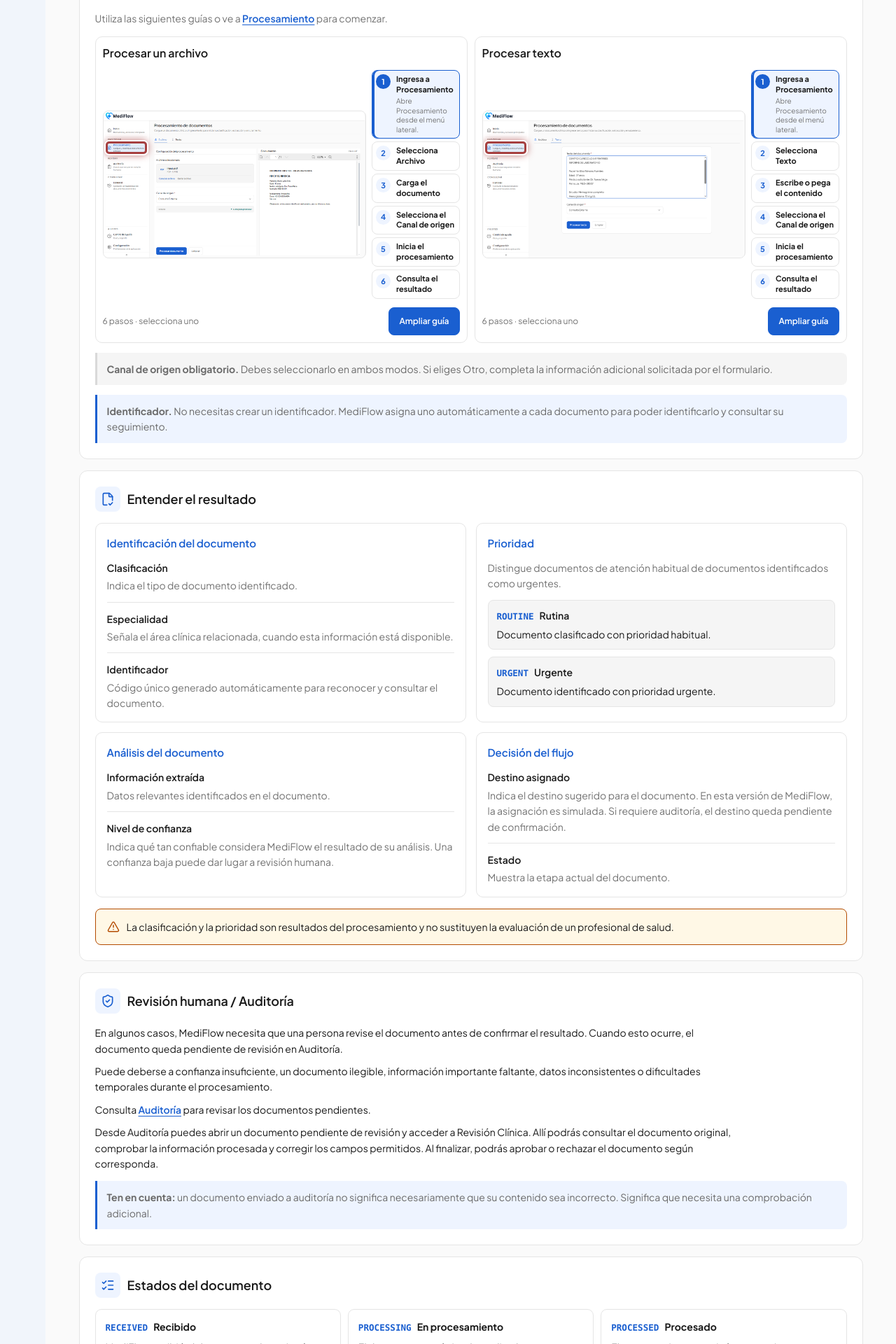
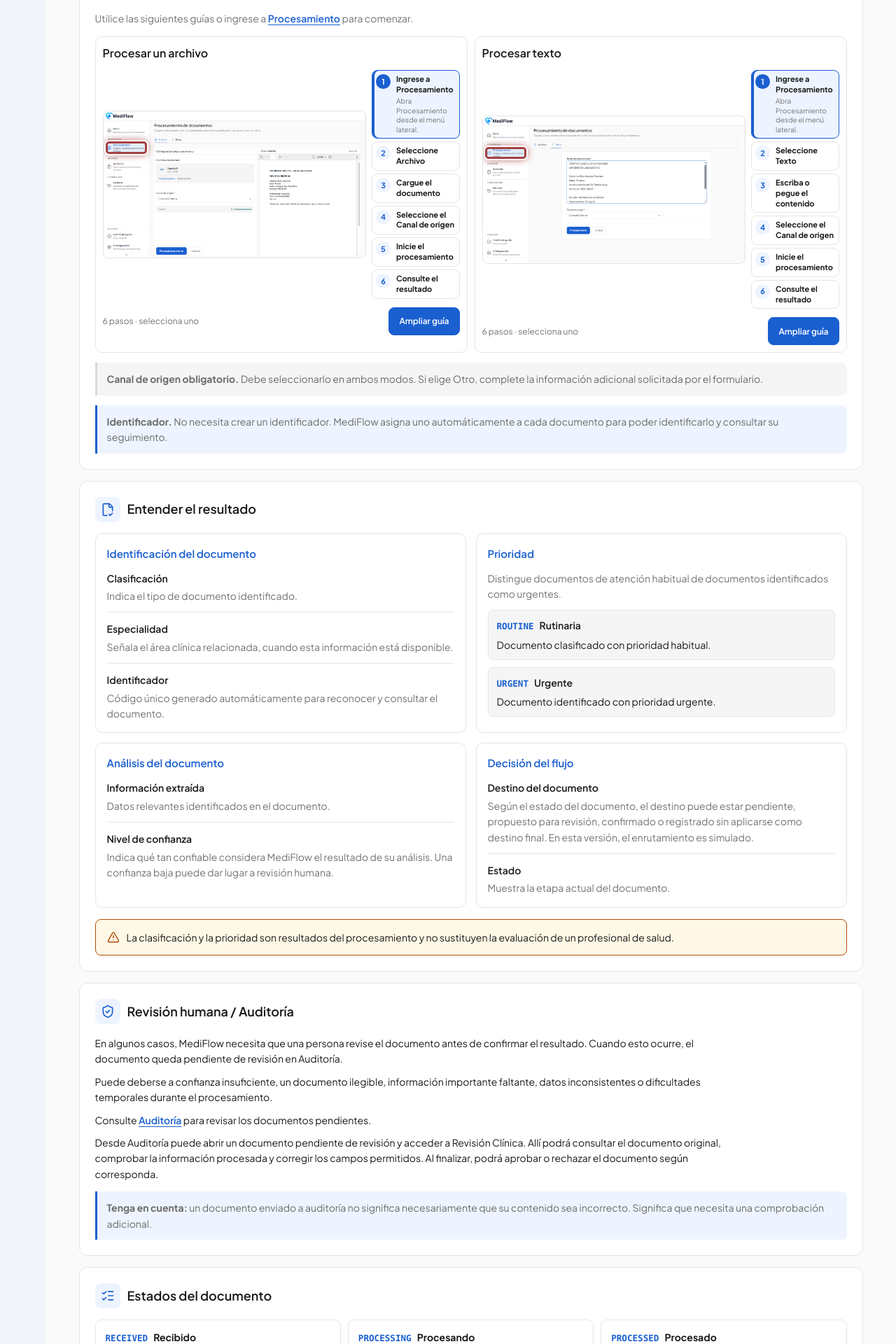
Before and after one commit to No-Country-simulation/G10-MediFlow-Team11, a React (Vite) app in the folder frontend/: page /help in a window 1280 px wide. Shown: the part 820-2740 px from the top of the page at 70% size. Built offline with nearby package versions, Linux system fonts and the light colour scheme; no server answers.

Commit message:
fix(help): correct guide highlights and align help content (#76)

```diff
--- a/frontend/src/pages/HelpGuide.tsx
+++ b/frontend/src/pages/HelpGuide.tsx
@@ -27,8 +27,8 @@ type GuideDefinition = {
 };
 
 const RESULT_STEP: GuideStep = {
-  title: "Consulta el resultado",
-  description: "Al finalizar el procesamiento, MediFlow te llevará automáticamente a «Resultado».",
+  title: "Consulte el resultado",
+  description: "Al finalizar el procesamiento, MediFlow lo llevará automáticamente a «Resultado».",
   highlight: null,
 };
 
@@ -39,11 +39,11 @@ const GUIDE_DEFINITIONS: Record<GuideMode, GuideDefinition> = {
     image: fileProcedureImage,
     imageAlt: "Pantalla de Procesamiento de MediFlow en la modalidad Archivo, con un documento seleccionado y su vista previa.",
     steps: [
-      { title: "Ingresa a Procesamiento", description: "Abre Procesamiento desde el menú lateral.", highlight: [12, 159, 216, 64] },
-      { title: "Selecciona Archivo", description: "Elige la modalidad Archivo.", highlight: [264, 132, 70, 36] },
-      { title: "Carga el documento", description: "Selecciona un archivo PDF, JPG o PNG.", highlight: [274, 275, 514, 102] },
-      { title: "Selecciona el Canal de origen", description: "Selecciona el canal correspondiente.", highlight: [274, 419, 514, 60] },
-      { title: "Inicia el procesamiento", description: "Pulsa Procesar documento.", highlight: [274, 713, 162, 42] },
+      { title: "Ingrese a Procesamiento", description: "Abra Procesamiento desde el menú lateral.", highlight: [12, 159, 216, 64] },
+      { title: "Seleccione Archivo", description: "Elija la modalidad Archivo.", highlight: [264, 132, 70, 36] },
+      { title: "Cargue el documento", description: "Seleccione un archivo PDF, JPG o PNG.", highlight: [274, 275, 514, 102] },
+      { title: "Seleccione el Canal de origen", description: "Seleccione el canal correspondiente.", highlight: [274, 419, 514, 60] },
+      { title: "Inicie el procesamiento", description: "Pulse Procesar documento.", highlight: [274, 713, 162, 42] },
       RESULT_STEP,
     ],
   },
@@ -53,11 +53,11 @@ const GUIDE_DEFINITIONS: Record<GuideMode, GuideDefinition> = {
     image: textProcedureImage,
     imageAlt: "Pantalla de Procesamiento de MediFlow en la modalidad Texto, con contenido clínico y Canal de origen.",
     steps: [
-      { title: "Ingresa a Procesamiento", description: "Abre Procesamiento desde el menú lateral.", highlight: [13, 159, 216, 64] },
-      { title: "Selecciona Texto", description: "Elige la modalidad Texto.", highlight: [354, 132, 57, 36] },
-      { title: "Escribe o pega el contenido", description: "Introduce el texto clínico en el campo correspondiente.", highlight: [437, 230, 735, 227] },
-      { title: "Selecciona el Canal de origen", description: "Selecciona el canal correspondiente.", highlight: [437, 483, 506, 56] },
-      { title: "Inicia el procesamiento", description: "Pulsa Procesar texto.", highlight: [437, 576, 124, 40] },
+      { title: "Ingrese a Procesamiento", description: "Abra Procesamiento desde el menú lateral.", highlight: [13, 159, 216, 64] },
+      { title: "Seleccione Texto", description: "Elija la modalidad Texto.", highlight: [354, 132, 57, 36] },
+      { title: "Escriba o pegue el contenido", description: "Introduzca el texto clínico en el campo correspondiente.", highlight: [437, 230, 735, 227] },
+      { title: "Seleccione el Canal de origen", description: "Seleccione el canal correspondiente.", highlight: [437, 483, 506, 56] },
+      { title: "Inicie el procesamiento", description: "Pulse Procesar texto.", highlight: [437, 576, 124, 40] },
       RESULT_STEP,
     ],
   },
--- a/frontend/src/pages/HelpPage.tsx
+++ b/frontend/src/pages/HelpPage.tsx
@@ -19,7 +19,7 @@ import "../styles/help-page.css";
 
 const documentStates = [
   ["RECEIVED", "Recibido", "MediFlow recibió el documento y lo registró para comenzar su tratamiento."],
-  ["PROCESSING", "En procesamiento", "El documento está siendo analizado."],
+  ["PROCESSING", "Procesando", "El documento está siendo analizado."],
   ["PROCESSED", "Procesado", "El procesamiento terminó y no requiere una revisión humana pendiente."],
   ["NEEDS_AUDIT", "Requiere revisión", "El documento necesita una revisión humana antes de confirmar su resultado."],
   ["APPROVED", "Aprobado", "Una persona autorizada revisó y aprobó el documento."],
@@ -28,30 +28,30 @@ const documentStates = [
 ] as const;
 
 const frequentProblems = [
-  ["No puedo cargar un documento", "Comprueba que el archivo sea PDF, JPG o PNG, que tenga contenido y que no supere el tamaño permitido. Después, vuelve a seleccionarlo."],
-  ["No puedo comenzar el procesamiento", "Comprueba que hayas ingresado el documento o texto, seleccionado el canal de origen y completado los campos solicitados."],
-  ["No fue posible procesar el documento", "Si MediFlow muestra un error durante el procesamiento, la información ingresada se conserva. Selecciona «Reintentar» para realizar un nuevo intento."],
-  ["Una receta u orden de examen no se interpretó correctamente", <>Revisa el resultado del documento. Si MediFlow indica que necesita revisión, entra a <Link className="help-page__inline-link" to="/audit">Auditoría</Link> para consultar el documento y continuar con su revisión.</>],
-  ["La información extraída no coincide con el documento original", <>Si la información extraída no coincide con el documento original, comprueba el resultado. Si el documento está pendiente de revisión humana, entra a <Link className="help-page__inline-link" to="/audit">Auditoría</Link>, abre Revisión Clínica y corrige los campos permitidos antes de registrar la decisión.</>],
-  ["Un documento quedó pendiente de revisión", <>Entra a <Link className="help-page__inline-link" to="/audit">Auditoría</Link> para consultar los documentos pendientes. Si tienes esa responsabilidad, abre el documento y realiza la revisión correspondiente.</>],
-  ["No puedo consultar el resultado de un documento", "Si aparece el mensaje «No fue posible cargar el resultado», selecciona «Reintentar» para volver a consultar la información."],
-  ["Necesito consultar los cambios realizados a un documento", <>Puedes consultar los cambios de un documento desde su resultado, seleccionando «Ver historial». También puedes entrar a «<Link className="help-page__inline-link" to="/history">Historial</Link>» desde el menú lateral, buscar el documento por su identificador o nombre de archivo y seleccionar «Consultar historial».</>],
+  ["No puedo cargar un documento", "Compruebe que el archivo sea PDF, JPG o PNG, que tenga contenido y que no supere el tamaño permitido. Después, vuelva a seleccionarlo."],
+  ["No puedo comenzar el procesamiento", "Compruebe que haya ingresado el documento o texto, seleccionado el canal de origen y completado los campos solicitados."],
+  ["No fue posible procesar el documento", "Si MediFlow muestra un error durante el procesamiento, la información ingresada se conserva. Seleccione «Reintentar» para realizar un nuevo intento."],
+  ["Una receta u orden de examen no se interpretó correctamente", <>Revise el resultado del documento. Si MediFlow indica que necesita revisión, ingrese a <Link className="help-page__inline-link" to="/audit">Auditoría</Link> para consultar el documento y continuar con su revisión.</>],
+  ["La información extraída no coincide con el documento original", <>Si la información extraída no coincide con el documento original, compruebe el resultado. Si el documento está pendiente de revisión humana, ingrese a <Link className="help-page__inline-link" to="/audit">Auditoría</Link>, abra Revisión Clínica y corrija los campos permitidos antes de registrar la decisión.</>],
+  ["Un documento quedó pendiente de revisión", <>Ingrese a <Link className="help-page__inline-link" to="/audit">Auditoría</Link> para consultar los documentos pendientes. Si tiene esa responsabilidad, abra el documento y realice la revisión correspondiente.</>],
+  ["No puedo consultar el resultado de un documento", "Si aparece el mensaje «No fue posible cargar el resultado», seleccione «Reintentar» para volver a consultar la información."],
+  ["Necesito consultar los cambios realizados a un documento", <>Puede consultar los cambios de un documento desde su resultado, seleccionando «Ver historial». También puede ingresar a «<Link className="help-page__inline-link" to="/history">Historial</Link>» desde el menú lateral, buscar el documento por su identificador o nombre de archivo y seleccionar «Consultar historial».</>],
 ] as const;
 
 const faqs = [
-  ["¿Qué archivos puedo cargar?", "Puedes cargar documentos en formato PDF, JPG o PNG."],
-  ["¿Puedo procesar texto sin cargar un archivo?", "Sí. Selecciona Texto, escribe o pega el contenido clínico y completa el Canal de origen."],
+  ["¿Qué archivos puedo cargar?", "Puede cargar documentos en formato PDF, JPG o PNG."],
+  ["¿Puedo procesar texto sin cargar un archivo?", "Sí. Seleccione Texto, escriba o pegue el contenido clínico y complete el Canal de origen."],
   ["¿Debo ingresar un identificador?", "No. MediFlow genera automáticamente un identificador para cada documento procesado."],
   ["¿Qué significa URGENT?", "Significa que MediFlow clasificó el documento con prioridad urgente. Esta clasificación no sustituye una evaluación clínica profesional."],
   ["¿Qué significa revisión humana?", "Significa que una persona debe comprobar la información del documento antes de confirmar el resultado."],
   ["¿Por qué un documento puede requerir auditoría?", "Porque MediFlow puede detectar información poco clara, datos faltantes o inconsistentes, o dificultades durante el procesamiento."],
   ["¿Qué ocurre si falla el procesamiento?", "Depende de la situación. Si el documento puede recuperarse y revisarse, MediFlow puede enviarlo a auditoría. Si no puede completarse ni conservarse de forma recuperable, puede quedar en estado Fallido."],
-  ["¿Qué significa el estado de mi documento?", "El estado indica en qué etapa se encuentra tu documento. «Recibido» significa que ingresó al sistema; «En procesamiento», que está siendo analizado; y «Procesado», que terminó sin una revisión humana pendiente."],
-  ["¿Cómo puedo consultar el historial de un documento?", <>Entra a «<Link className="help-page__inline-link" to="/history">Historial</Link>» desde el menú lateral. Busca el documento por su identificador o nombre de archivo y selecciona «Consultar historial» para revisar los registros disponibles. No necesitas volver a procesar el documento.</>],
-  ["¿Cómo cambio entre modo claro y oscuro?", <>Entra a <Link className="help-page__inline-link" to="/settings">Configuración</Link>, busca Apariencia y selecciona Claro u Oscuro.</>],
-  ["¿Qué significa la opción Sistema?", <>La opción Sistema hace que MediFlow utilice el modo claro u oscuro definido en tu dispositivo. Puedes seleccionarla en <Link className="help-page__inline-link" to="/settings">Configuración</Link>.</>],
-  ["¿Se guarda mi preferencia de apariencia?", "Sí. MediFlow guarda tu elección de apariencia en el navegador para utilizarla cuando vuelvas a ingresar. Si el navegador no permite guardar esta información, podrás seguir utilizando el tema seleccionado mientras la aplicación permanezca abierta."],
-  ["¿Qué hago si el modo oscuro no se aplica correctamente?", <>Entra a <Link className="help-page__inline-link" to="/settings">Configuración</Link> y selecciona nuevamente Oscuro. Si utilizas Sistema, comprueba también el modo de apariencia configurado en tu dispositivo.</>],
+  ["¿Qué significa el estado de mi documento?", "El estado indica en qué etapa se encuentra su documento. «Recibido» significa que ingresó al sistema; «Procesando», que está siendo analizado; y «Procesado», que terminó sin una revisión humana pendiente."],
+  ["¿Cómo puedo consultar el historial de un documento?", <>Ingrese a «<Link className="help-page__inline-link" to="/history">Historial</Link>» desde el menú lateral. Busque el documento por su identificador o nombre de archivo y seleccione «Consultar historial» para revisar los registros disponibles. No necesita volver a procesar el documento.</>],
+  ["¿Cómo cambio entre modo claro y oscuro?", <>Ingrese a <Link className="help-page__inline-link" to="/settings">Configuración</Link>, busque Apariencia y seleccione Claro u Oscuro.</>],
+  ["¿Qué significa la opción Sistema?", <>La opción Sistema hace que MediFlow utilice el modo claro u oscuro definido en su dispositivo. Puede seleccionarla en <Link className="help-page__inline-link" to="/settings">Configuración</Link>.</>],
+  ["¿Se guarda mi preferencia de apariencia?", "Sí. MediFlow guarda su elección de apariencia en el navegador para utilizarla cuando vuelva a ingresar. Si el navegador no permite guardar esta información, podrá seguir utilizando el tema seleccionado mientras la aplicación permanezca abierta."],
+  ["¿Qué hago si el modo oscuro no se aplica correctamente?", <>Ingrese a <Link className="help-page__inline-link" to="/settings">Configuración</Link> y seleccione nuevamente Oscuro. Si utiliza Sistema, compruebe también el modo de apariencia configurado en su dispositivo.</>],
 ] as const;
 
 function SectionTitle({
@@ -85,7 +85,7 @@ export function HelpPageContent({
       <div className="help-page__container">
         <header className="help-page__header">
           <h1>Centro de ayuda</h1>
-          <p>Conoce cómo procesar documentos, interpretar sus resultados y resolver situaciones frecuentes.</p>
+          <p>Conozca cómo procesar documentos, interpretar sus resultados y resolver situaciones frecuentes.</p>
         </header>
 
         <nav className="help-page__contents" aria-label="Secciones del Centro de ayuda">
@@ -110,20 +110,20 @@ export function HelpPageContent({
               <p>También evalúa el nivel de confianza del resultado. Cuando detecta información insuficiente, dudas o dificultades, puede enviar el documento a revisión humana.</p>
               <p>De esta manera, facilita la organización de la información y permite identificar los casos que requieren atención adicional.</p>
               <div className="help-page__note help-page__note--info">
-                <strong>Limitaciones del MVP.</strong> Este MVP utiliza únicamente datos clínicos sintéticos. MediFlow simula el envío de documentos a distintas áreas hospitalarias, pero no los envía realmente ni está conectado con sistemas hospitalarios externos. Sus resultados no sustituyen la evaluación de profesionales de salud.
+                <strong>Limitaciones de esta versión.</strong> Esta versión utiliza únicamente datos clínicos sintéticos. MediFlow simula el envío de documentos a distintas áreas hospitalarias, pero no los envía realmente ni está conectado con sistemas hospitalarios externos. Sus resultados no sustituyen la evaluación de profesionales de salud.
               </div>
             </div>
           </section>
 
           <section id="process" className="help-page__card" aria-labelledby="process-title">
             <SectionTitle id="process-title" icon={<FileUp size={20} />}>Procesar un documento</SectionTitle>
-            <p className="help-page__section-action">Utiliza las siguientes guías o ve a <Link className="help-page__inline-link" to="/processing">Procesamiento</Link> para comenzar.</p>
+            <p className="help-page__section-action">Utilice las siguientes guías o ingrese a <Link className="help-page__inline-link" to="/processing">Procesamiento</Link> para comenzar.</p>
             <div className="help-page__process-guides">
               <HelpGuide mode="file" />
               <HelpGuide mode="text" />
             </div>
-            <div className="help-page__note"><strong>Canal de origen obligatorio.</strong> Debes seleccionarlo en ambos modos. Si eliges Otro, completa la información adicional solicitada por el formulario.</div>
-            <div className="help-page__note help-page__note--info"><strong>Identificador.</strong> No necesitas crear un identificador. MediFlow asigna uno automáticamente a cada documento para poder identificarlo y consultar su seguimiento.</div>
+            <div className="help-page__note"><strong>Canal de origen obligatorio.</strong> Debe seleccionarlo en ambos modos. Si elige Otro, complete la información adicional solicitada por el formulario.</div>
+            <div className="help-page__note help-page__note--info"><strong>Identificador.</strong> No necesita crear un identificador. MediFlow asigna uno automáticamente a cada documento para poder identificarlo y consultar su seguimiento.</div>
           </section>
 
           <section id="results" className="help-page__card" aria-labelledby="results-title">
@@ -136,7 +136,7 @@ export function HelpPageContent({
               <section className="help-page__result-group help-page__result-group--priority" aria-labelledby="priority-title">
                 <h3 id="priority-title">Prioridad</h3>
                 <p>Distingue documentos de atención habitual de documentos identificados como urgentes.</p>
-                <div className="help-page__priority-options"><div><code>ROUTINE</code><span>Rutina</span><p>Documento clasificado con prioridad habitual.</p></div><div><code>URGENT</code><span>Urgente</span><p>Documento identificado con prioridad urgente.</p></div></div>
+                <div className="help-page__priority-options"><div><code>ROUTINE</code><span>Rutinaria</span><p>Documento clasificado con prioridad habitual.</p></div><div><code>URGENT</code><span>Urgente</span><p>Documento identificado con prioridad urgente.</p></div></div>
               </section>
               <section className="help-page__result-group" aria-labelledby="analysis-title">
                 <h3 id="analysis-title">Análisis del documento</h3>
@@ -144,7 +144,7 @@ export function HelpPageContent({
               </section>
               <section className="help-page__result-group" aria-labelledby="decision-title">
                 <h3 id="decision-title">Decisión del flujo</h3>
-                <dl><div><dt>Destino asignado</dt><dd>Indica el destino sugerido para el documento. En esta versión de MediFlow, la asignación es simulada. Si requiere auditoría, el destino queda pendiente de confirmación.</dd></div><div><dt>Estado</dt><dd>Muestra la etapa actual del documento.</dd></div></dl>
+                <dl><div><dt>Destino del documento</dt><dd>Según el estado del documento, el destino puede estar pendiente, propuesto para revisión, confirmado o registrado sin aplicarse como destino final. En esta versión, el enrutamiento es simulado.</dd></div><div><dt>Estado</dt><dd>Muestra la etapa actual del documento.</dd></div></dl>
               </section>
             </div>
             <div className="help-page__notice"><TriangleAlert size={18} aria-hidden="true" /><p>La clasificación y la prioridad son resultados del procesamiento y no sustituyen la evaluación de un profesional de salud.</p></div>
@@ -155,10 +155,10 @@ export function HelpPageContent({
             <div className="help-page__prose">
               <p>En algunos casos, MediFlow necesita que una persona revise el documento antes de confirmar el resultado. Cuando esto ocurre, el documento queda pendiente de revisión en Auditoría.</p>
               <p>Puede deberse a confianza insuficiente, un documento ilegible, información importante faltante, datos inconsistentes o dificultades temporales durante el procesamiento.</p>
-              <p>Consulta <Link className="help-page__inline-link" to="/audit">Auditoría</Link> para revisar los documentos pendientes.</p>
-              <p>Desde Auditoría puedes abrir un documento pendiente de revisión y acceder a Revisión Clínica. Allí podrás consultar el documento original, comprobar la información procesada y corregir los campos permitidos. Al finalizar, podrás aprobar o rechazar el documento según corresponda.</p>
+              <p>Consulte <Link className="help-page__inline-link" to="/audit">Auditoría</Link> para revisar los documentos pendientes.</p>
+              <p>Desde Auditoría puede abrir un documento pendiente de revisión y acceder a Revisión Clínica. Allí podrá consultar el documento original, comprobar la información procesada y corregir los campos permitidos. Al finalizar, podrá aprobar o rechazar el documento según corresponda.</p>
             </div>
-            <div className="help-page__note help-page__note--info"><strong>Ten en cuenta:</strong> un documento enviado a auditoría no significa necesariamente que su contenido sea incorrecto. Significa que necesita una comprobación adicional.</div>
+            <div className="help-page__note help-page__note--info"><strong>Tenga en cuenta:</strong> un documento enviado a auditoría no significa necesariamente que su contenido sea incorrecto. Significa que necesita una comprobación adicional.</div>
           </section>
 
           <section id="states" className="help-page__card" aria-labelledby="states-title">
--- a/frontend/src/styles/help-page.css
+++ b/frontend/src/styles/help-page.css
@@ -184,8 +184,8 @@
 @media (min-width: 1024px) {
   .help-guide__dialog { height: calc(100dvh - 36px); }
   .help-guide__dialog-content { flex: 1 1 auto; grid-template-rows: minmax(0, 1fr) auto; overflow-x: hidden; overflow-y: auto; }
-  .help-guide__image-scroller { display: flex; min-height: 0; height: 100%; align-items: center; justify-content: center; }
-  .help-guide__image-scroller .help-guide__screen { width: auto; max-width: 100%; height: 100%; max-height: 100%; }
+  .help-guide__image-scroller { display: flex; min-height: 0; height: 100%; align-items: center; justify-content: center; container-type: size; }
+  .help-guide__image-scroller .help-guide__screen { width: min(100cqw, 100cqh * 1366 / 768); height: auto; max-width: none; max-height: none; flex: none; }
   .help-guide__dialog-steps { min-height: 0; height: 100%; overflow: visible; }
   .help-guide__dialog-steps .help-guide__steps { gap: 4px; }
   .help-guide__dialog-steps .help-guide__step { grid-template-columns: 25px minmax(0, 1fr); gap: 7px; padding: 6px; }
```
Also changed, not shown: 1 other file (tests, documents, lock files or other folders).
